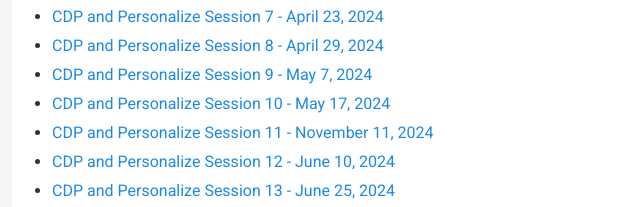
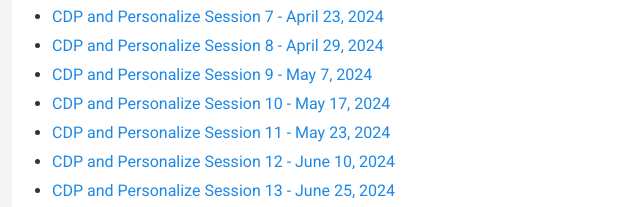
Before and after one commit to chrisvangroll/mvp-application-25, a plain HTML site: page index.html in a window 1280 px wide. Shown: the part 1054-1261 px from the top of the page, 208-848 px from the left. Drawn offline with Linux system fonts and the light colour scheme.

Commit message:
changed date

```diff
--- a/index.html
+++ b/index.html
@@ -108,7 +108,7 @@
         </li>
         <li>
           <a href="https://www.youtube.com/watch?v=wCDbRFbLU28"
-            >CDP and Personalize Session 11 - November 11, 2024</a
+            >CDP and Personalize Session 11 - May 23, 2024</a
           >
         </li>
         <li>
```
